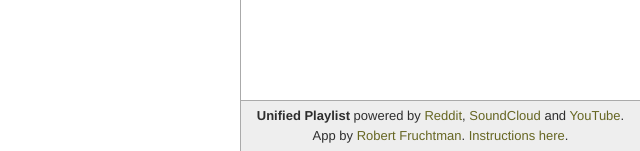
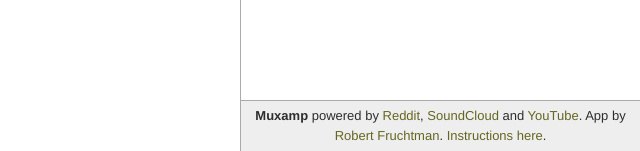
Before and after one commit to fruchtose/muxamp, a PHP site: page /playlist.php in a window 1280 px wide. Shown: the part 649-800 px from the top of the page, without its empty margins (640-1280 px from the left). Run offline with PHP 8.4, Linux system fonts and the light colour scheme; data that the repository does not hold is empty.

Commit message:
Rebranding the site as Muxamp.

```diff
--- a/playlist.php
+++ b/playlist.php
@@ -4,7 +4,7 @@
 <html>
     <head>
         <meta http-equiv="Content-Type" content="text/html; charset=UTF-8">
-        <title>Unified Playlist</title>
+        <title>Muxamp</title>
         <link rel="stylesheet" type="text/css" href="css/bootstrap.css" />
         <link rel="stylesheet" type="text/css" href="css/playlist.css" />
         <script type="text/javascript">
@@ -80,7 +80,7 @@
                     </div>
                 </div>
                 <div id="footer">
-                    <div id="footer-content"><b>Unified Playlist</b> powered by <a href="http://www.reddit.com">Reddit</a>, <a href="http://www.soundcloud.com">SoundCloud</a> and <a href="http://www.youtube.com">YouTube</a>. App by <a href="mailto:rfruchtose@gmail.com">Robert Fruchtman</a>. <a id="instructions-button" href onclick="return false;">Instructions here</a>. <noscript>This playlist is written entirely in JavaScript, so if you don't enable it you won't see anything!</noscript>
+                    <div id="footer-content"><b>Muxamp</b> powered by <a href="http://www.reddit.com">Reddit</a>, <a href="http://www.soundcloud.com">SoundCloud</a> and <a href="http://www.youtube.com">YouTube</a>. App by <a href="mailto:rfruchtose@gmail.com">Robert Fruchtman</a>. <a id="instructions-button" href onclick="return false;">Instructions here</a>. <noscript>This playlist is written entirely in JavaScript, so if you don't enable it you won't see anything!</noscript>
                         <?php
                         $slogan = get_random_db_slogan();
 
@@ -97,7 +97,7 @@
                 <h3>Instructions</h3>
             </div>
             <div class="modal-body">
-                <p>Unified Playlist wants to get out of your way. To use it, copy links into the the textbox next to the "Add Media Source" button. Here are the kinds of links you can add:</p>
+                <p>Muxamp wants to get out of your way. To use it, copy links into the the textbox next to the "Add Media Source" button. Here are the kinds of links you can add:</p>
 
                 <ol>
                     <li>Reddit subreddits</li>
```
